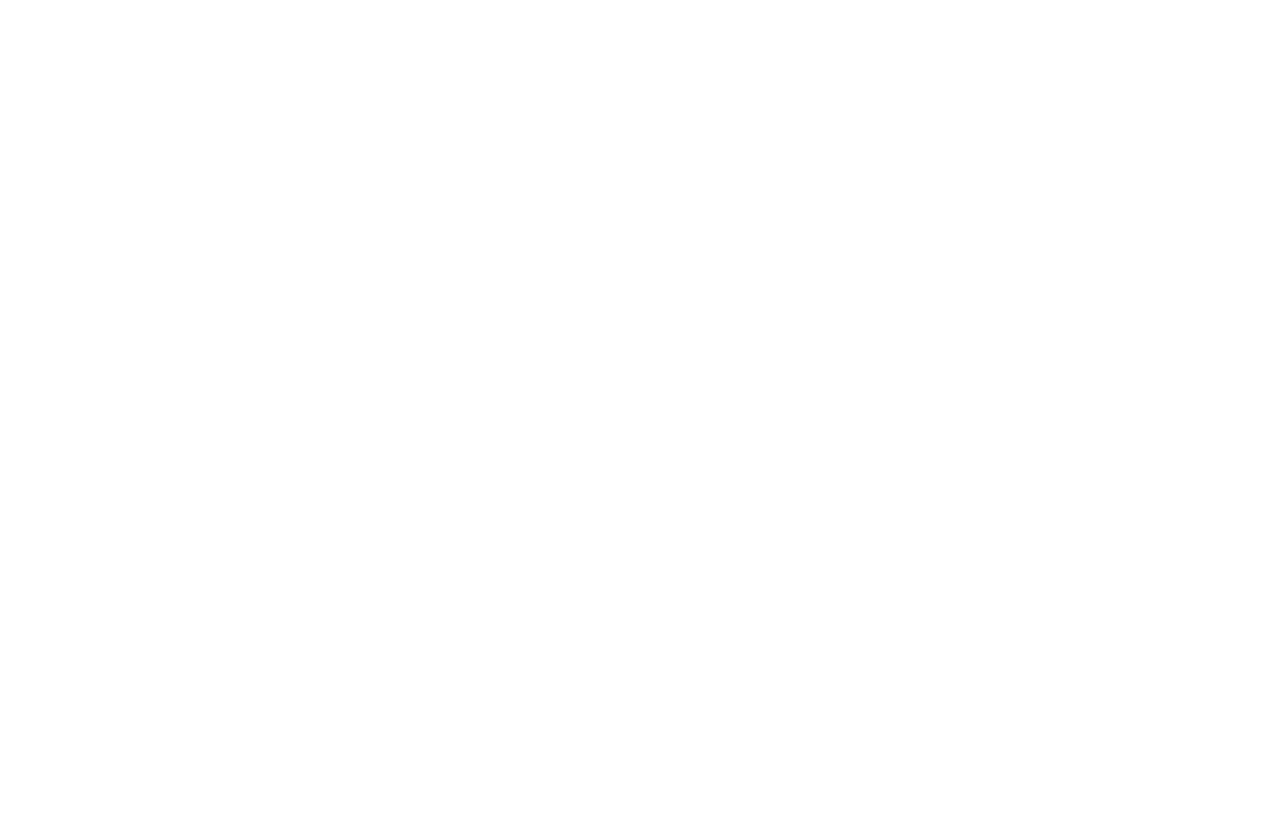
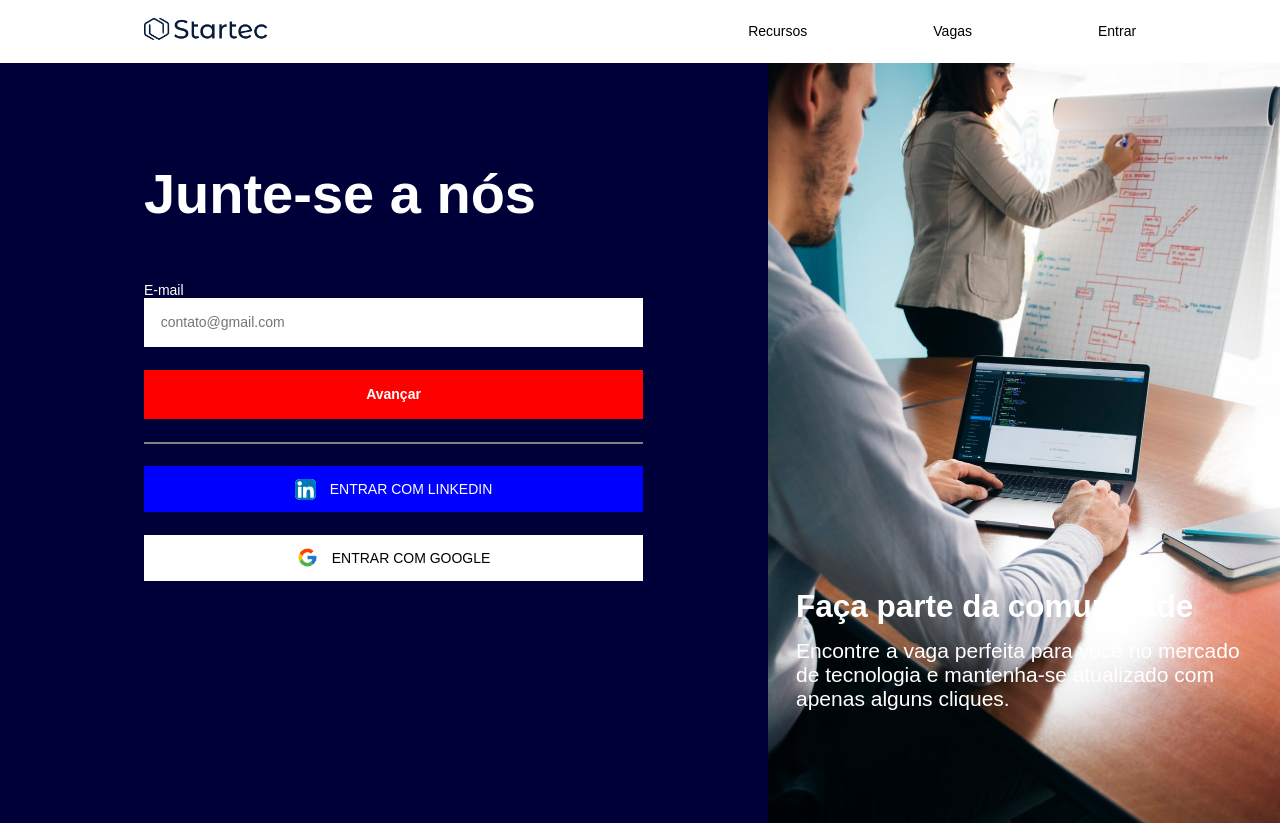
Before and after one commit to jpbast/loginAndRegister-startec, a React (Create React App) app: page / in a window 1280 px wide. Before the commit the page ends 800 px from the top, so only its background shows below. Built offline with nearby package versions, Linux system fonts and the light colour scheme.

Commit message:
configuration files

```diff
--- a/package.json
+++ b/package.json
@@ -9,6 +9,7 @@
     "react": "^17.0.2",
     "react-dom": "^17.0.2",
     "react-scripts": "4.0.3",
+    "styled-components": "^5.2.3",
     "web-vitals": "^1.1.1"
   },
   "scripts": {
--- a/src/App.js
+++ b/src/App.js
@@ -1,9 +1,11 @@
 import React from 'react'
+import './styles/global.css'
+import Login from './components/Login'
 
 function App() {
   return (
     <div className="App">
-
+      <Login />
     </div>
   );
 }
```
Also changed, not shown: 1 other file (tests, documents, lock files or other folders).
